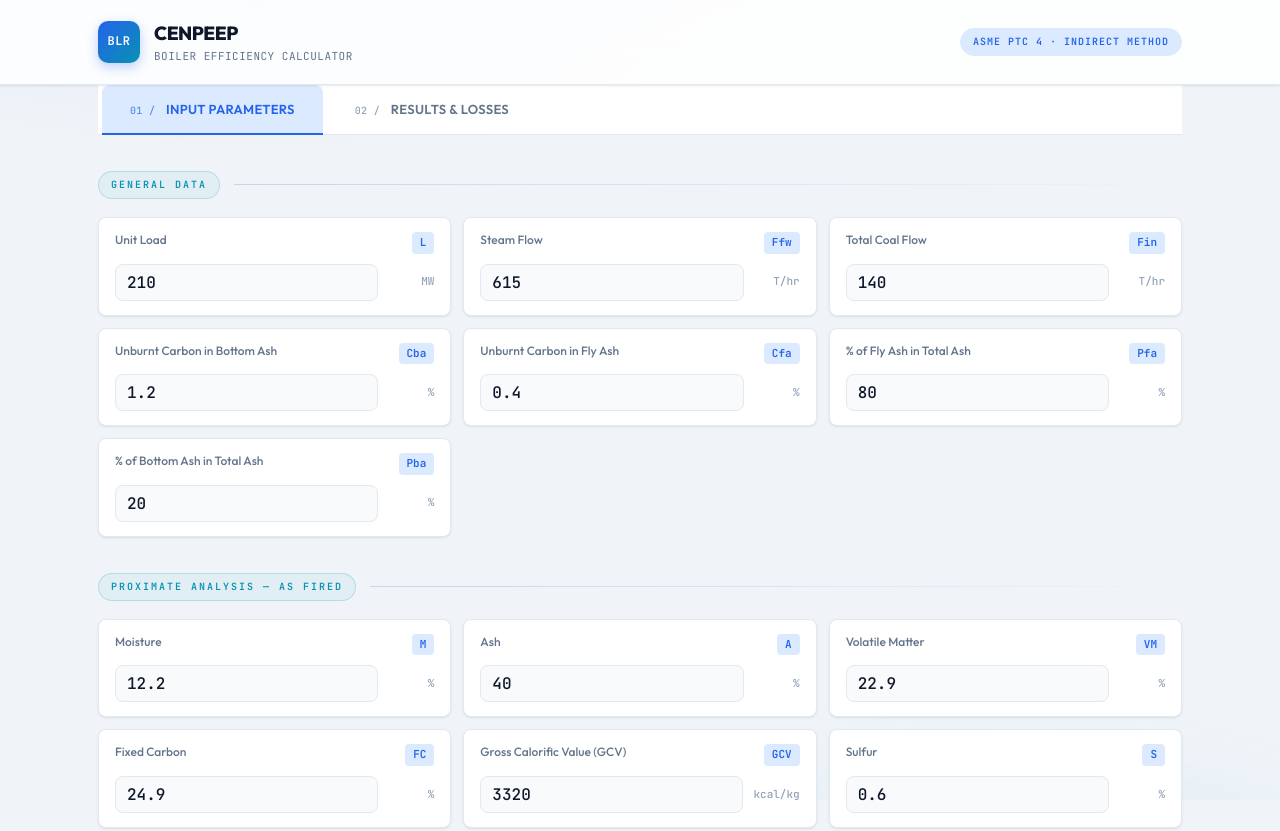
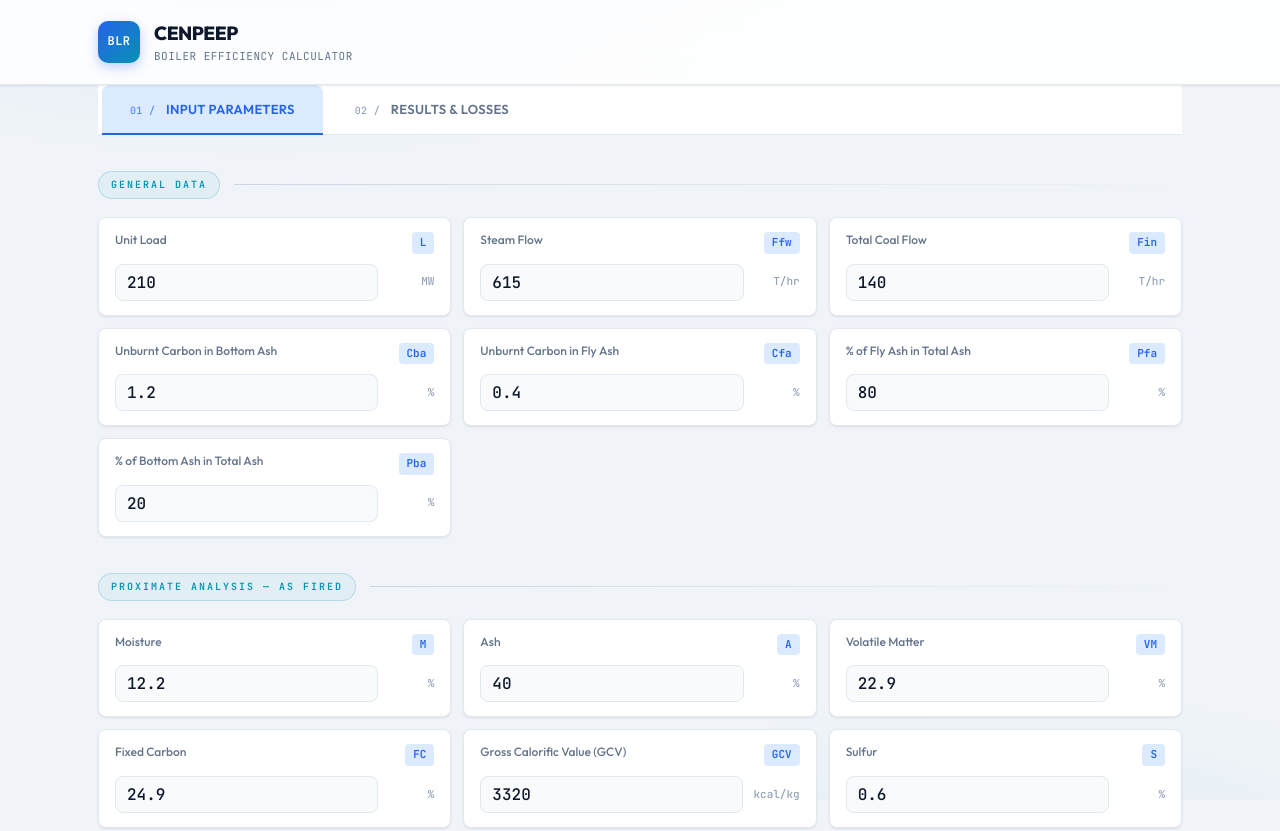
Before and after one commit to Rukan1610/calculator, a plain HTML site: page index.html in a window 1280 px wide. Shown: the top 831 px of the page. Drawn offline with Linux system fonts and the light colour scheme.

Commit message:
small change

```diff
--- a/index.html
+++ b/index.html
@@ -17,7 +17,6 @@
         <p>Boiler Efficiency Calculator</p>
       </div>
     </div>
-    <div class="header-badge">ASME PTC 4 · INDIRECT METHOD</div>
   </div>
 </header>
 <div class="container">
```
